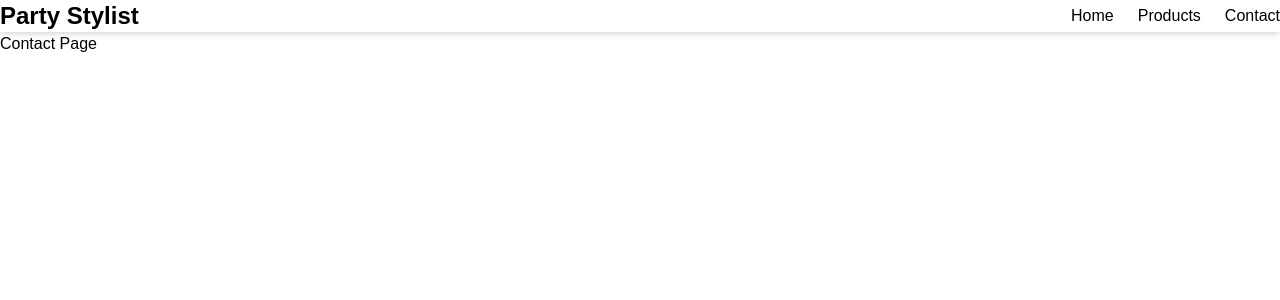
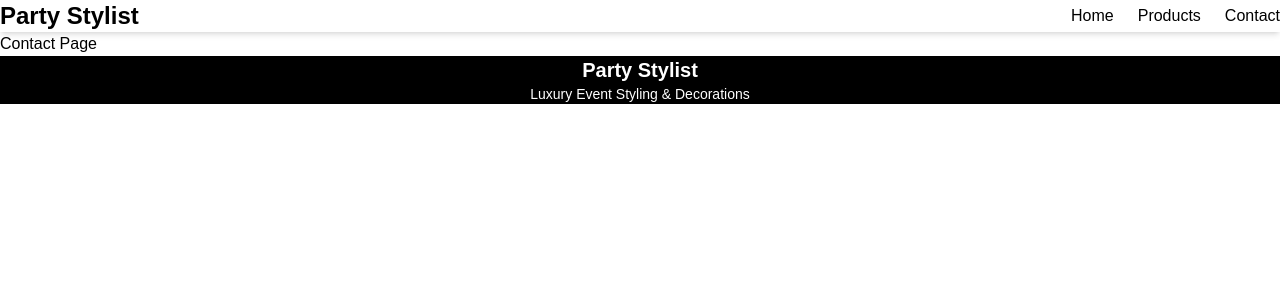
Before and after one commit to maya-said/party-stylist-project, a React (Vite) app: page /contact in a window 1280 px wide. Shown: the top 300 px of the page. Built offline with nearby package versions, Linux system fonts and the light colour scheme.

Commit message:
create reusable footer component

```diff
--- /dev/null
+++ b/src/components/Footer.tsx
@@ -0,0 +1,19 @@
+const Footer = () => {
+  return (
+    <footer className="bg-black text-white py-6 mt-10">
+      <div className="text-center">
+
+        <h2 className="text-xl font-semibold">
+          Party Stylist
+        </h2>
+
+        <p className="mt-2 text-sm">
+          Luxury Event Styling & Decorations
+        </p>
+
+      </div>
+    </footer>
+  );
+};
+
+export default Footer;
--- a/src/layouts/MainLayout.tsx
+++ b/src/layouts/MainLayout.tsx
@@ -1,12 +1,18 @@
 import { Outlet } from "react-router-dom";
+
 import Navbar from "../components/Navbar";
+import Footer from "../components/Footer";
 
 const MainLayout = () => {
   return (
     <div>
+
       <Navbar />
 
       <Outlet />
+
+      <Footer />
+
     </div>
   );
 };
```
